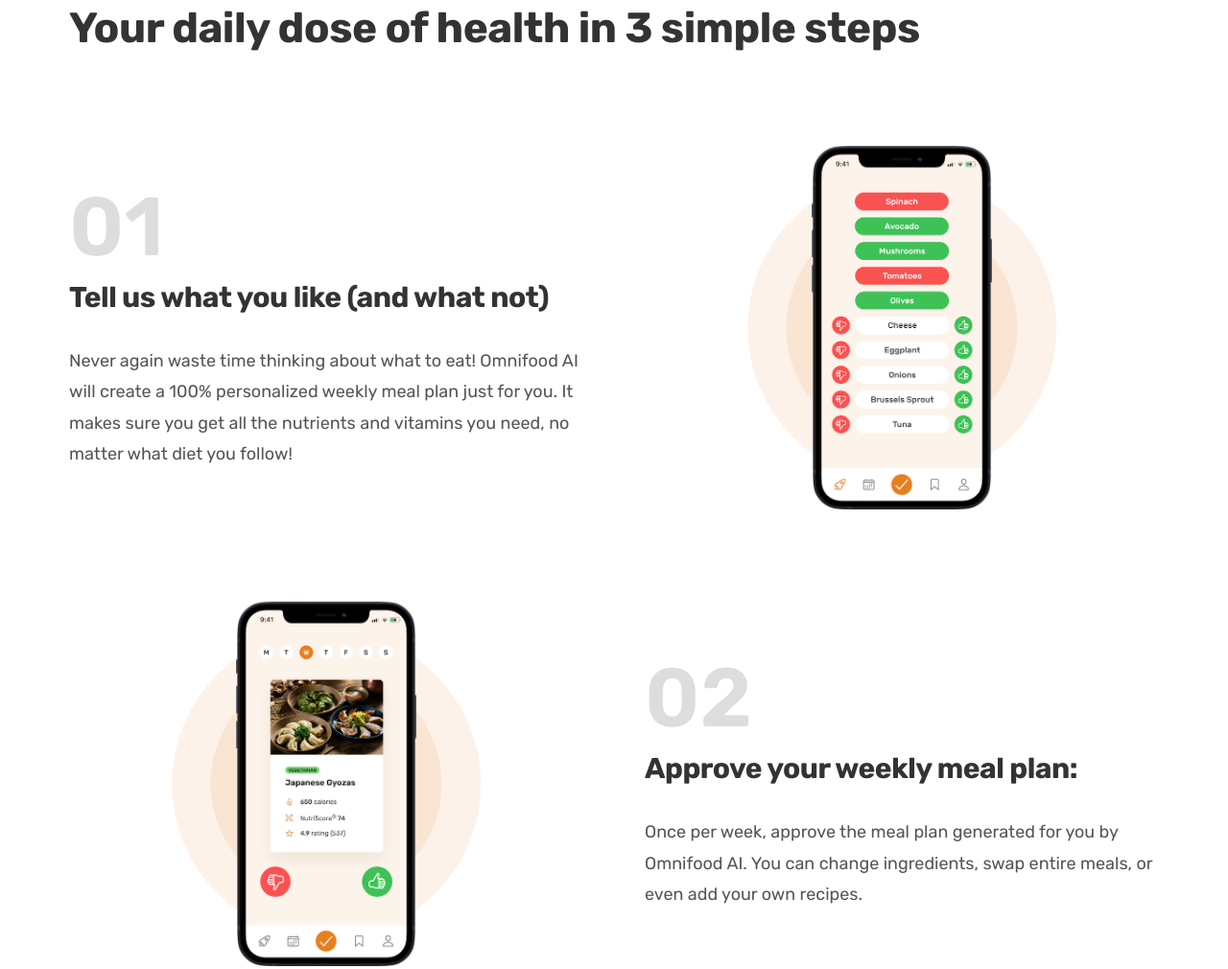
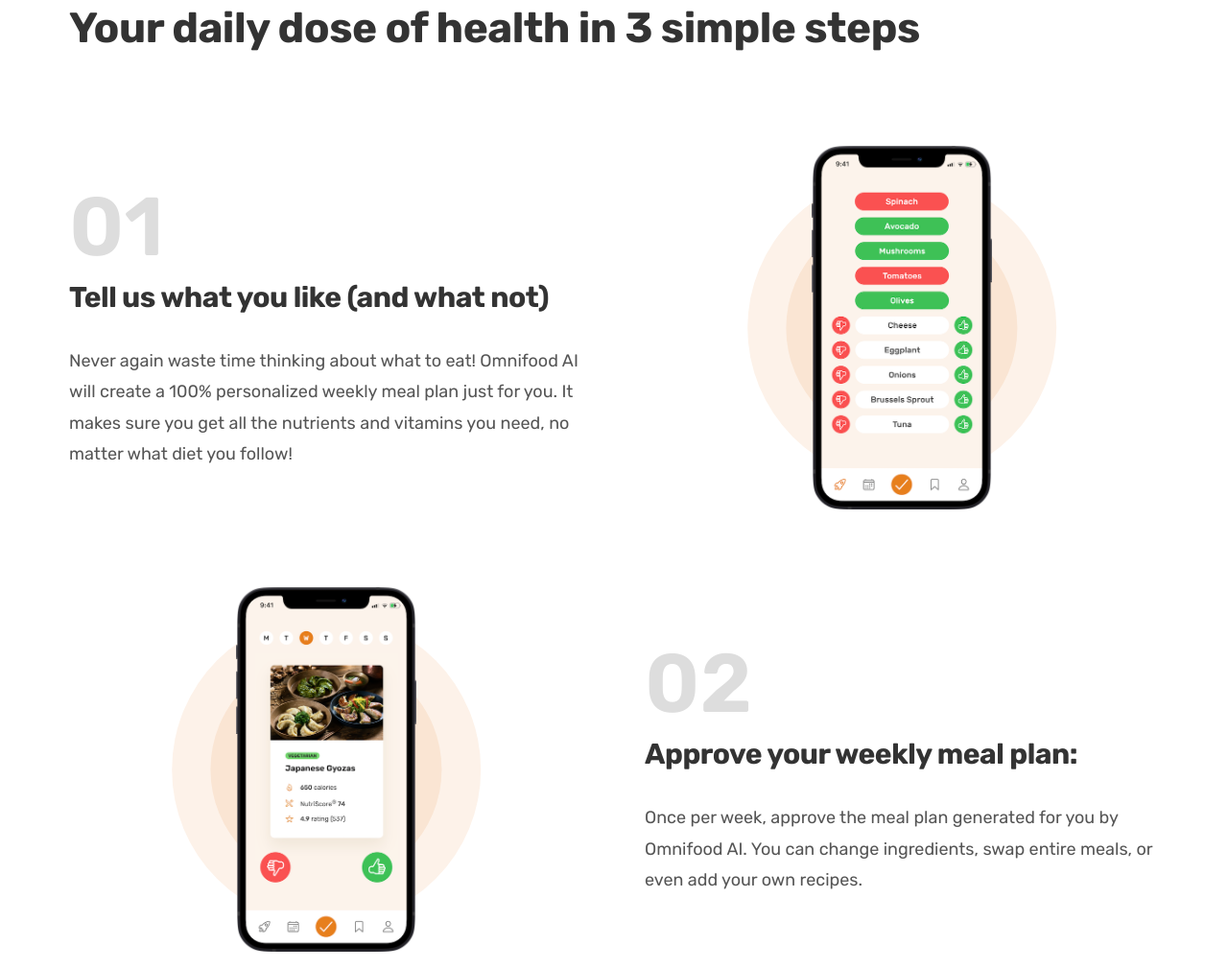
Before and after one commit to sahandmhdpr/Sample-Restaurant, a plain HTML site: page index.html in a window 1280 px wide. Shown: the part 1030-2040 px from the top of the page at 96% size. Drawn offline with nearby package versions, Linux system fonts and the light colour scheme; some packages are replaced by stand-ins of ours; a script that the page names is missing.

Commit message:
change in row-gap in style css

```diff
--- a/css/general.css
+++ b/css/general.css
@@ -96,7 +96,7 @@ body {
 .grid {
   display: grid;
   column-gap: 6.4rem;
-  row-gap: 9.6rem;
+  row-gap: 8.1rem;
 
   /* margin-bottom: 9.6rem; */
 }
```
